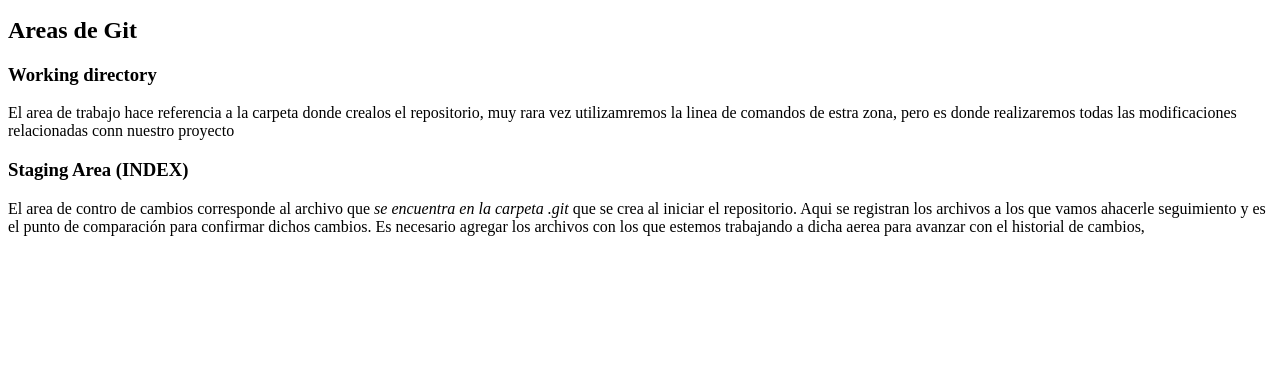
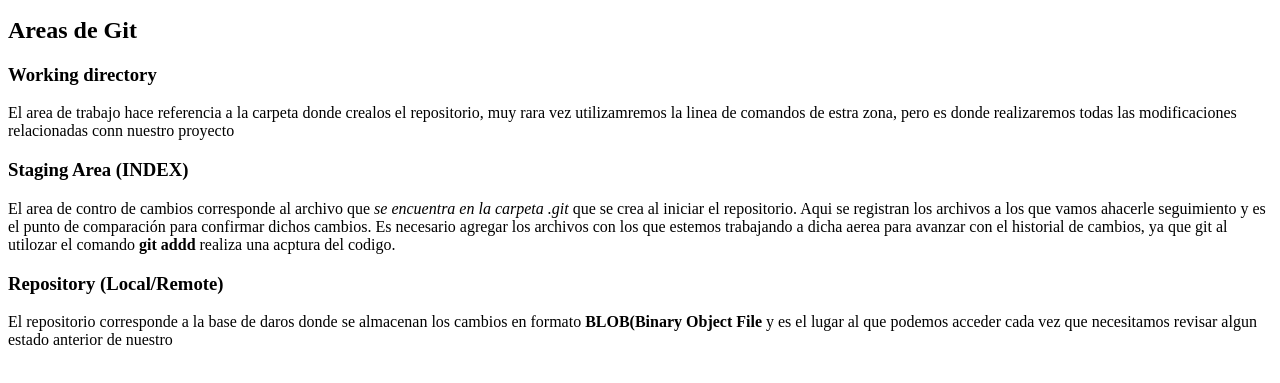
Before and after one commit to Sebasthein/EducacionIT-Git-colaborativo, a plain HTML site: page index.html in a window 1280 px wide. Shown: the part 101-484 px from the top of the page. Drawn offline with Linux system fonts and the light colour scheme.

Commit message:
Areas de Git: Repsitory

```diff
--- a/index.html
+++ b/index.html
@@ -27,6 +27,14 @@
                 El area de contro de cambios corresponde al archivo que <em>se encuentra en la carpeta .git</em>
                 que se crea al iniciar el repositorio. Aqui se registran los archivos a los que vamos ahacerle seguimiento y es el punto de comparación para confirmar
                 dichos cambios. Es necesario agregar los archivos con los que estemos trabajando a dicha aerea para avanzar con el historial de cambios,
+                ya que git al utilozar el comando <strong>git addd</strong> realiza una acptura del codigo.
+            </p>
+        </article>
+        <article>
+            <h3>Repository (Local/Remote)</h3>
+            <p>
+                El repositorio corresponde a la base de daros donde se almacenan los cambios en formato <strong>BLOB(Binary Object File</strong>
+                y es el lugar al que podemos acceder cada vez que necesitamos revisar algun estado anterior de nuestro
             </p>
         </article>
     </section>
```
